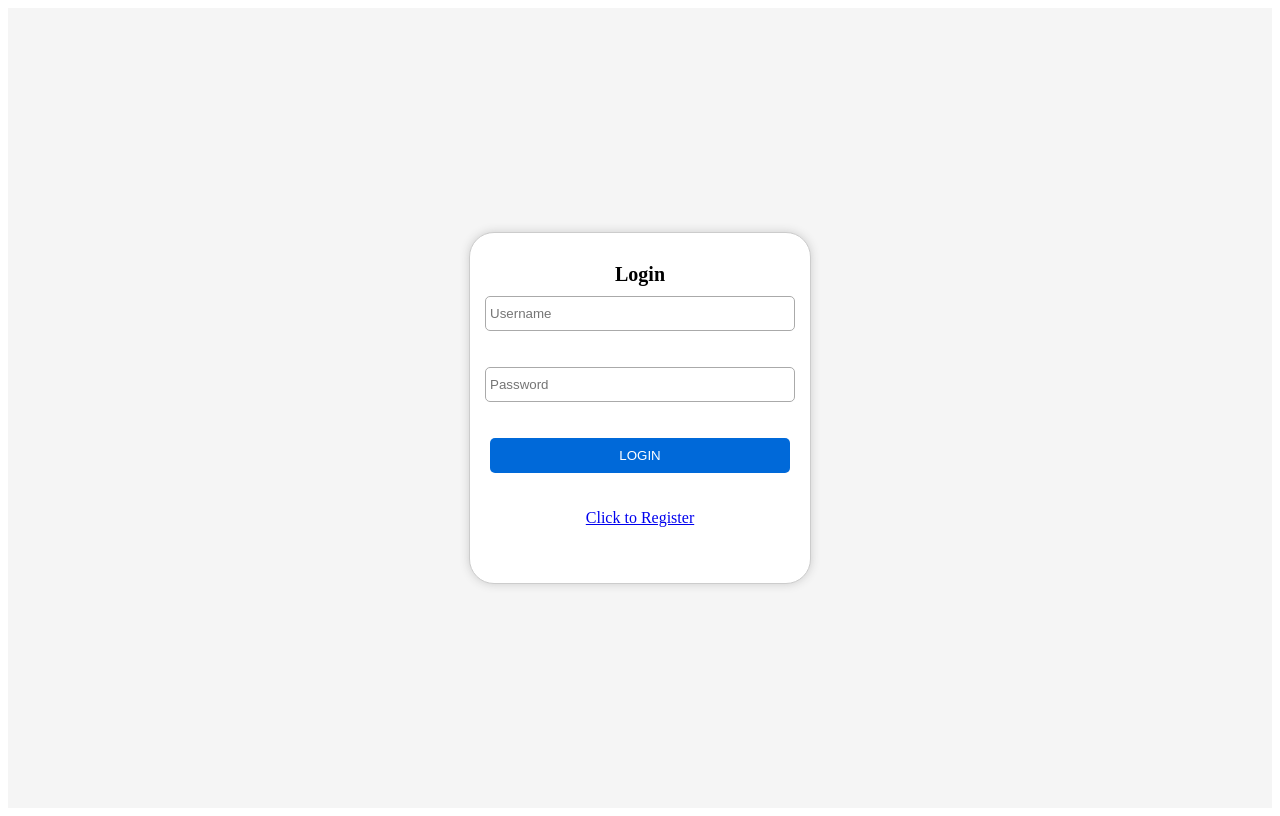
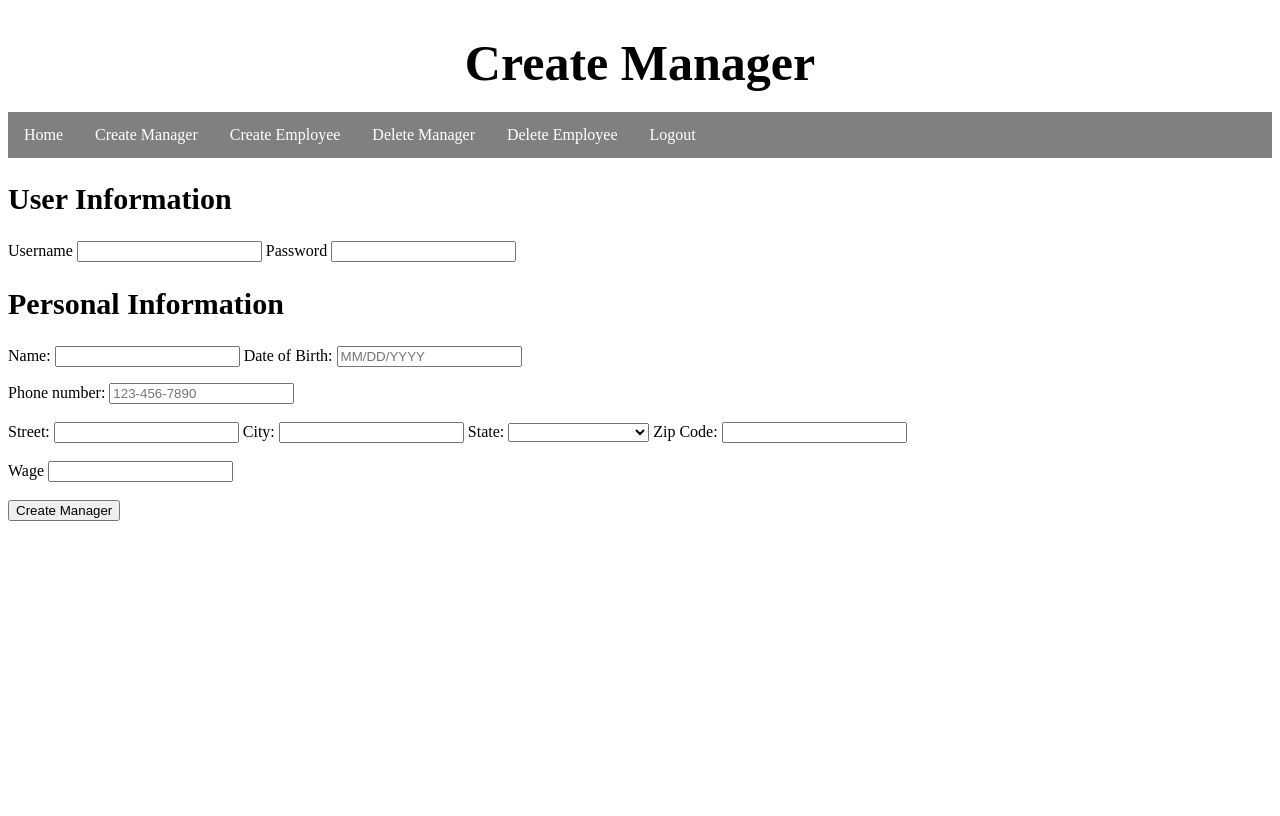
Before and after one commit to bngei/Grocery_Store_Database, a Flask app: page / in a window 1280 px wide. After the commit the page ends 521 px from the top, so only its background shows below. Run offline with Flask 3, Linux system fonts and the light colour scheme.

Commit message:
Updating files

```diff
--- a/app.py
+++ b/app.py
@@ -16,7 +16,7 @@ except Exception as error:
 
 @app.route("/")
 def index():
-    return render_template('login.html')
+    return render_template('admin_create_manager.html')
 
 
 @app.route("/login", methods=['POST', 'GET'])
@@ -108,7 +108,7 @@ def customer_form():
             user_ID = users[0][0]
             myConnection.commit()
         except Exception as error:
-            print("An error occurred while executing the FIRST query: ", error)
+            print("An error occurred while executing the query: ", error)
 
 
         try:
@@ -169,6 +169,76 @@ def admin_home():
 
 @app.route("/admin_create_manager", methods=['POST', 'GET'])
 def admin_create_manager():
+    if request.method == 'POST':
+        # gather information
+        username = request.form['username']
+        password = request.form['password']
+        name = request.form['name']
+        date_of_birth = request.form['date_of_birth']
+        phone_number = request.form['phone_number']
+        street_address = request.form['street_address']
+        city = request.form['city']
+        state = request.form['state']
+        zip_code = request.form['zip_code']
+        int_zip_code = int(zip_code)
+        wage = request.form['wage']
+
+        # changing the date format
+        new_date_of_birth = date_of_birth[-4:] + "-" + date_of_birth[0:2] + "-" + date_of_birth[3:5]
+
+        # creating user
+        try:
+            myCursor.execute("INSERT INTO grocery_store.user (username, password, role) VALUES (%s, %s, 'manager')", (username, password))
+            myConnection.commit()
+        except Exception as error:
+            print("An error occurred while executing the user query: ", error)
+
+        # getting user_ID
+        try:
+            myCursor.execute("SELECT * FROM grocery_store.user ORDER BY user_ID DESC");
+            users = myCursor.fetchall()
+            user_ID = users[0][0]
+            myConnection.commit()
+        except Exception as error:
+            print("An error occurred while executing the userID query: ", error)
+
+        # creating address
+        try:
+            myCursor.execute("INSERT INTO grocery_store.address (street_address, city, state, zip) VALUES (%s, %s, %s, %s)", (street_address, city, state, int_zip_code))
+            myConnection.commit()
+        except Exception as error:
+            print("An error occurred while executing the address query: ", error)
+
+        # getting addressID
+        try:
+            myCursor.execute("SELECT * FROM grocery_store.address ORDER BY address_ID DESC");
+            addresses = myCursor.fetchall()
+            addressID = addresses[0][0]
+            myConnection.commit()
+        except Exception as error:
+            print("An error occurred while executing the addressID query: ", error)
+
+        # creating personal information
+        try:
+            myCursor.execute("INSERT INTO grocery_store.personal_information (address_ID, name, DOB, phone_number) VALUES (%s, %s, %s, %s)", (addressID, name, new_date_of_birth, phone_number))
+            myConnection.commit()
+        except Exception as error:
+            print("An error occurred while executing the personal information query: ", error)
+
+        # creating a schedule # FIX THIS
+        try:
+            myCursor.execute("INSERT INTO grocery_store.schedule (time) VALUES (%s)", (0))
+            myConnection.commit()
+        except Exception as error:
+            print("An error occurred while executing the schedule query: ", error)
+
+        # creating an employee
+        try:
+            myCursor.execute("INSERT INTO grocery_store.employee (user_ID, personal_information_ID, schedule_ID, wage, title) VALUES (%s, %s, %s, %s)", (user_ID, addressID, 0, wage, 'manager'))
+            myConnection.commit()
+        except Exception as error:
+            print("An error occurred while executing the employee query: ", error)
+
     return render_template('admin_create_manager.html')
 
 
--- a/templates/admin_create_manager.html
+++ b/templates/admin_create_manager.html
@@ -24,11 +24,93 @@
 
         <form action="{{url_for('admin_create_manager')}}" method="POST">
             <div class="container">
-                <label for="username"><b>Username</b></label>
-                <input type="text" placeholder="Enter Username" name="username" required>
+                <h2>User Information</h2>
+                <label for="username">Username</label>
+                <input type="text" name="username" required>
 
-                <label for="password"><b>Password</b></label>
-                <input type="password" placeholder="Enter Password" name="password" required>
+                <label for="password">Password</label>
+                <input type="password" name="password" required>
+
+                <h2>Personal Information</h2>
+                <label for="name">Name:</label>
+                <input type="text" id="name" name="name" required>
+
+                <label for="date_of_birth">Date of Birth:</label>
+                <input type="text" id="date_of_birth" name="date_of_birth" placeholder="MM/DD/YYYY" pattern="\d{2}/\d{2}/\d{4}" required>
+                <p id="error_message"></p>
+
+                <label for="phone_number">Phone number:</label>
+                <input type="text" id="phone_number" name="phone_number" placeholder="123-456-7890" pattern="\d{3}-\d{3}-\d{4}" required>
+                <span id="phone_error"></span><br><br>
+
+                <label for="street_address">Street:</label>
+                <input type="text" id="street_address" name="street_address" required>
+
+                <label for="city">City:</label>
+                <input type="text" id="city" name="city" required>
+
+                <label for="state">State:</label>
+                <select id="state" name="state" required>
+                    <option value=""></option>
+                    <option value="AL">Alabama</option>
+                    <option value="AK">Alaska</option>
+                    <option value="AZ">Arizona</option>
+                    <option value="AR">Arkansas</option>
+                    <option value="CA">California</option>
+                    <option value="CO">Colorado</option>
+                    <option value="CT">Connecticut</option>
+                    <option value="DE">Delaware</option>
+                    <option value="DC">District Of Columbia</option>
+                    <option value="FL">Florida</option>
+                    <option value="GA">Georgia</option>
+                    <option value="HI">Hawaii</option>
+                    <option value="ID">Idaho</option>
+                    <option value="IL">Illinois</option>
+                    <option value="IN">Indiana</option>
+                    <option value="IA">Iowa</option>
+                    <option value="KS">Kansas</option>
+                    <option value="KY">Kentucky</option>
+                    <option value="LA">Louisiana</option>
+                    <option value="ME">Maine</option>
+                    <option value="MD">Maryland</option>
+                    <option value="MA">Massachusetts</option>
+                    <option value="MI">Michigan</option>
+                    <option value="MN">Minnesota</option>
+                    <option value="MS">Mississippi</option>
+                    <option value="MO">Missouri</option>
+                    <option value="MT">Montana</option>
+                    <option value="NE">Nebraska</option>
+                    <option value="NV">Nevada</option>
+                    <option value="NH">New Hampshire</option>
+                    <option value="NJ">New Jersey</option>
+                    <option value="NM">New Mexico</option>
+                    <option value="NY">New York</option>
+                    <option value="NC">North Carolina</option>
+                    <option value="ND">North Dakota</option>
+                    <option value="OH">Ohio</option>
+                    <option value="OK">Oklahoma</option>
+                    <option value="OR">Oregon</option>
+                    <option value="PA">Pennsylvania</option>
+                    <option value="RI">Rhode Island</option>
+                    <option value="SC">South Carolina</option>
+                    <option value="SD">South Dakota</option>
+                    <option value="TN">Tennessee</option>
+                    <option value="TX">Texas</option>
+                    <option value="UT">Utah</option>
+                    <option value="VT">Vermont</option>
+                    <option value="VA">Virginia</option>
+                    <option value="WA">Washington</option>
+                    <option value="WV">West Virginia</option>
+                    <option value="WI">Wisconsin</option>
+                    <option value="WY">Wyoming</option>
+                </select>
+
+                <label for="zip_code">Zip Code:</label>
+                <input type="text" id="zip_code" name="zip_code" pattern="[0-9]{5}" required><br><br>
+
+                <label for="wage">Wage</label>
+                <input type="text" name="wage" required><br><br>
+
 
                 <button type="submit">Create Manager</button>
             </div>
```
